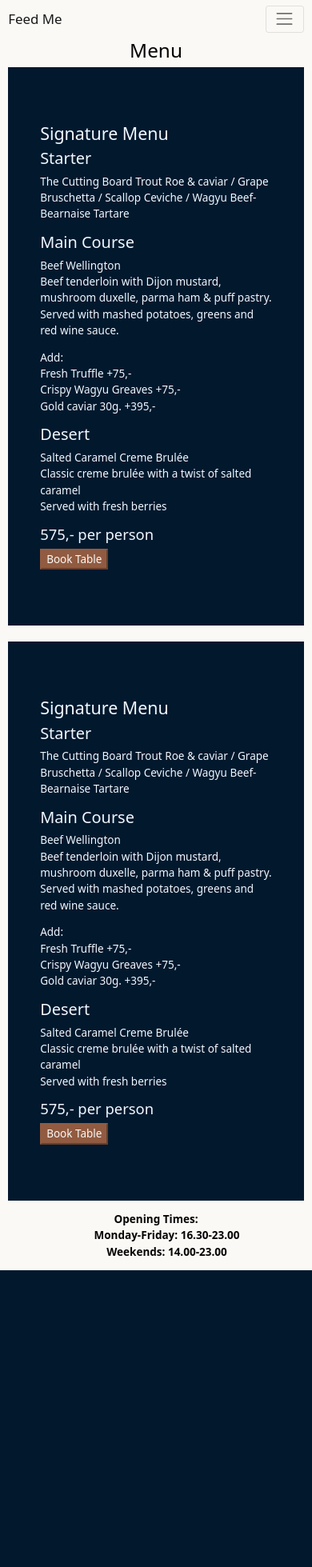
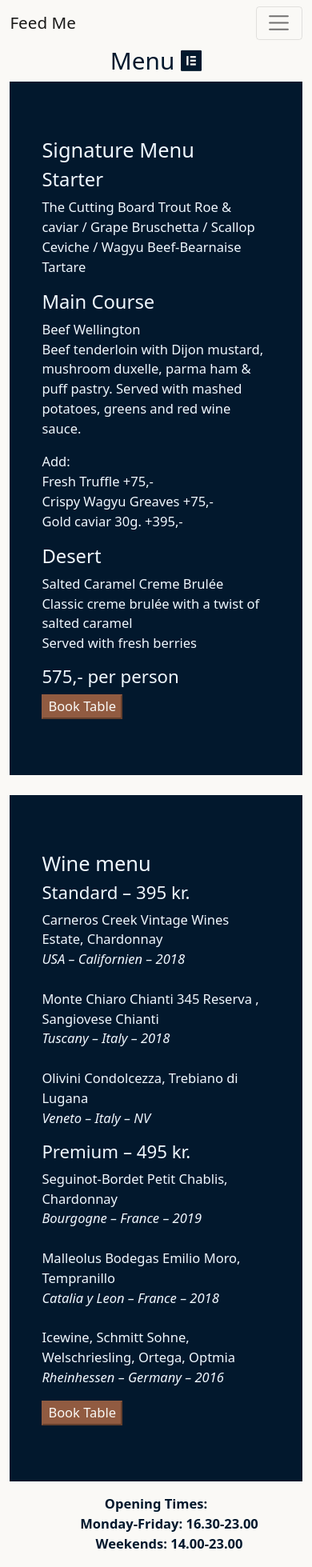
Before and after one commit to simonmortensen23/table-booking, a Django app: page /menu/ in a window 390 px wide. Shown: the whole page at 80% size. Before the commit the page ends 1588 px from the top, so only its background shows below. Run offline with Django 3.2, Linux system fonts and the light colour scheme; some libraries are stand-ins or nearby versions.

Commit message:
Add style to login, sign up and logout page. and changed forms to be responsive for different devices

```diff
--- a/feedme/views.py
+++ b/feedme/views.py
@@ -5,7 +5,14 @@ from .models import Booking
 from .forms import BookingForm
 
 # Create your views here.
-
+def status_500(request, *args, **kwargs):
+    bookings = Booking.objects.all()
+    context = {
+        'bookings': bookings
+    }
+    response = render(request, '500.html', context)
+    response.status_code = 500
+    return response
 
 def view_home(request):
     """
--- a/static/css/style.css
+++ b/static/css/style.css
@@ -1,14 +1,14 @@
 html, body {
     background-color: rgb(250, 249, 246);
     height: 100%;
-    color: rgb(6, 4, 3);
-    font-size: calc(12px + 0.390625vw);
+    font-size: calc(15px + 0.390625vw);
+    color:#02182d;
 
 }
 
 nav {
     background-color: rgb(250, 249, 246);
-    color: rgb(6, 4, 3);
+
 }
 
 h1 {
@@ -18,10 +18,6 @@ h1 {
 
 ul, li {
     list-style: none;
-}
-
-i {
-    padding: 2px;
 }
 
 .card {
@@ -45,8 +41,7 @@ input {
 
 .home-image {
     background-image: url('/static/images/feedme.jpg');
-    background-size: 100%;
-    min-height: calc(100vh - 80px);
+    min-height: calc(80vh - 80px);
     width: 100%;
     background-size: cover;
 
@@ -54,12 +49,12 @@ input {
 
 .home-intro {
     background-color: rgba(250, 249, 246, 0.9);
-    position: absolute;
-    top: 50%;
-    left: 50%;
-    transform: translate(-50%, -50%);
+    margin: 0 auto;
     text-align: center;
-    padding-bottom: 40px;
+    margin-top: 20px;
+    margin-bottom: 20px;
+    padding: 40px;
+    box-shadow: 5px 10px rgba(145,91,65, 0.5);
 }
 
 .home-intro-text {
@@ -96,10 +91,7 @@ label {
 
 .booking-form {
     background-color: rgba(250, 249, 246, 0.9);
-    position: absolute;
-    top: 50%;
-    left: 50%;
-    transform: translate(-50%, -50%);
+    margin: 0 auto;
     text-align: center;
     margin-top: 20px;
     margin-bottom: 20px;
@@ -134,9 +126,7 @@ label {
 }
 
 footer {
-    background-color: rgb(250, 249, 246);
-    color: rgb(6, 4, 3);
-
+    background-color: rgba(250, 249, 246);
 }
 
 .messages {
@@ -150,6 +140,6 @@ footer {
     position: relative;
     opacity: 0;
     visibility: hidden;
-    transform: translateX(-10px); // translateX, translateY, translateZ works well
+    transform: translateX(-10px);
     transition: visibility 0s 250ms, opacity 250ms, transform 250ms;
 }
--- a/templates/account/password_reset.html
+++ b/templates/account/password_reset.html
@@ -1,4 +1,5 @@
 {% extends "account/base.html" %}
+{% load static %}
 
 {% load i18n %}
 {% load account %}
@@ -6,6 +7,7 @@
 {% block head_title %}{% trans "Password Reset" %}{% endblock %}
 
 {% block content %}
+<section class="container-fluid">
 
     <h1>{% trans "Password Reset" %}</h1>
     {% if user.is_authenticated %}
@@ -14,11 +16,13 @@
 
     <p>{% trans "Forgotten your password? Enter your e-mail address below, and we'll send you an e-mail allowing you to reset it." %}</p>
 
-    <form method="POST" action="{% url 'account_reset_password' %}" class="password_reset">
+    <form method="POST" action="{% url 'account_reset_password' %}" class="password_reset login">
         {% csrf_token %}
         {{ form.as_p }}
         <input type="submit" value="{% trans 'Reset My Password' %}" />
     </form>
 
     <p>{% blocktrans %}Please contact us if you have any trouble resetting your password.{% endblocktrans %}</p>
+    </div>
+    </section>
 {% endblock %}
--- a/templates/account/signup.html
+++ b/templates/account/signup.html
@@ -5,9 +5,9 @@
 {% block head_title %}{% trans "Signup" %}{% endblock %}
 
 {% block content %}
-<section class="signup-image">
-  <div class="booking-form rounded">
-<h1>{% trans "Sign Up" %}<i class="fa-solid fa-user-plus"></i></h1>
+<section class="signup-image rounded col-xl-5 col-lg-6 col-md-8 col-sm-10 mx-auto text-center form p-4">
+  <div class="booking-form rounded col-md-4 col-md-offset-4">
+<h1>{% trans "Sign Up" %} <i class="fas fa-user-plus"></i></h1>
 
 <p class="text-center">{% blocktrans %}Already have an account? Then please <a href="{{ login_url }}">sign in</a>.{% endblocktrans %}</p>
 
--- a/templates/base.html
+++ b/templates/base.html
@@ -1,7 +1,7 @@
 {% load static %}
 
 <!DOCTYPE html>
-<html class="h-100">
+<html lang="en">
 
 <head>
     <title>Feed Me</title>
@@ -9,7 +9,7 @@
     <link rel="preconnect" href="https://fonts.gstatic.com">
     <link href="https://fonts.googleapis.com/css2?family=Roboto:wght@300&display=swap" rel="stylesheet">
     <link href="https://fonts.googleapis.com/css2?family=Lato:wght@300;700&display=swap" rel="stylesheet">
-    <link rel="stylesheet" href="https://cdnjs.cloudflare.com/ajax/libs/font-awesome/6.1.2/css/all.min.css">
+    <link rel="stylesheet" href="https://cdnjs.cloudflare.com/ajax/libs/font-awesome/5.15.4/css/all.min.css">
     <meta name="viewport" content="width=device-width, initial-scale=1" />
     <link href="https://cdn.jsdelivr.net/npm/bootstrap@5.0.2/dist/css/bootstrap.min.css" rel="stylesheet" integrity="sha384-EVSTQN3/azprG1Anm3QDgpJLIm9Nao0Yz1ztcQTwFspd3yD65VohhpuuCOmLASjC" crossorigin="anonymous">
     <script src="https://cdn.jsdelivr.net/npm/bootstrap@5.0.2/dist/js/bootstrap.bundle.min.js" integrity="sha384-MrcW6ZMFYlzcLA8Nl+NtUVF0sA7MsXsP1UyJoMp4YLEuNSfAP+JcXn/tWtIaxVXM" crossorigin="anonymous"></script>
@@ -87,9 +87,9 @@
     </main>
 
     <!-- Footer -->
-    <footer class="footer mt-auto py-3 dark-bg">
-        <p class="m-0 text-center fw-bold">Opening Times:</p>
-        <ul class="m-0 text-center fw-bold">
+    <footer class="footer mt-auto py-3 text-center">
+        <p class="m-0 fw-bold">Opening Times:</p>
+        <ul class="m-0 fw-bold">
             <li>Monday-Friday: 16.30-23.00</li>
             <li>Weekends: 14.00-23.00</li>
         </ul>
@@ -97,13 +97,3 @@
 </body>
 
 </html>
-
-<script>
-    var m = document.getElementsByClassName("messages");  // Return an array
-
-    setTimeout(function(){
-       if (m && m.length) {
-           m[0].classList.add('hide');
-       }
-    }, 3000);
-</script>
--- a/templates/edit_booking.html
+++ b/templates/edit_booking.html
@@ -5,7 +5,7 @@
 
 <section class="page-section clearfix">
     <div class="container">
-        <div class="intro">
+        <div>
             <div class="left-0 text-center bg-faded p-5 rounded">
                 <h2 class="section-heading mb-4">
                     <span class="section-heading-upper">Edit your booking</span>
@@ -16,7 +16,7 @@
                 <p><a href="{% url 'view_booking' %}">Changed my mind, back to my booking</a></p>
                 <div class="row">
                     <div class="col-md-8 mt-3 offset-md-2">
-                        <form method="POST" name="form" class="booking-form">
+                        <form method="POST" name="form" class="form">
 
                             {{form|crispy}}
 
--- a/templates/index.html
+++ b/templates/index.html
@@ -2,9 +2,9 @@
 
 {% block content %}
 
-<div class="container-fluid home home-image">
+<div class="container-fluid home home-image rounded col-xl-5 col-lg-6 col-md-8 col-sm-10 mx-auto text-center form p-4">
 
-        <div class="home-intro">
+        <div class="home-intro col-md-4 col-md-offset-4">
             <div class="home-intro-text">
                 <h1>Feed Me</h1>
                 <p>Feeding people since 2022</p>
--- a/templates/make_booking.html
+++ b/templates/make_booking.html
@@ -4,9 +4,9 @@
 {% load crispy_forms_tags %}
 
 <section class="page-section clearfix">
-    <div class="container-fluid booking-image">
-        <div class="">
-            <div class="left-0 text-center bg-faded p-5 rounded booking-form">
+    <div class="container-fluid booking-image col-xl-5 col-lg-6 col-md-8 col-sm-10 mx-auto text-center form p-4">
+
+            <div class="left-0 text-center bg-faded p-5 rounded booking-form col-md-4 col-md-offset-4">
                 <h2 class="section-heading mb-4">
                     <span class="section-heading-upper">Table Booking Form</span>
                 </h2>
--- a/templates/menu.html
+++ b/templates/menu.html
@@ -3,7 +3,7 @@
 {% block content %}
 
 <div class="container-fluid">
-    <h1>Menu</h1>
+    <h1>Menu <i class="fab fa-elementor"></i></h1>
     <div class="menu-container">
         <div class="menu-signature">
             <h2>Signature Menu</h2>
@@ -46,38 +46,15 @@
     <br>
     <div class="menu-container">
         <div class="menu-signature">
-            <h2>Signature Menu</h2>
-            <h3>Starter</h3>
-            <p>The Cutting Board
-                Trout Roe & caviar / Grape Bruschetta / Scallop Ceviche / Wagyu Beef-Bearnaise Tartare</p>
-            <h3>Main Course</h3>
-            <p><span> Beef Wellington <br> </span>
-                Beef tenderloin with Dijon mustard, mushroom duxelle, parma ham & puff pastry. Served with mashed potatoes, greens and red wine sauce.</p>
-            <p>
-                <span>Add: <br></span>
-                <span>
-                    Fresh Truffle +75,- <br>
-                </span>
-                <span>
-                    Crispy Wagyu Greaves +75,- <br>
-                </span>
-                <span>
-                    Gold caviar 30g. +395,- <br>
-                </span>
-            </p>
-            <h3>Desert</h3>
-            <p>
-                <span>
-                    Salted Caramel Creme Brulée <br>
-                </span>
-                <span>
-                    Classic creme brulée with a twist of salted caramel <br>
-                </span>
-                <span>
-                    Served with fresh berries
-                </span>
-            </p>
-            <h4>575,- per person</h4>
+            <h2>Wine menu</h2>
+            <h4>Standard – 395 kr.</h4>
+            <p>Carneros Creek Vintage Wines Estate, Chardonnay<br><em>USA – Californien – 2018</em>
+                <br><br>Monte Chiaro Chianti 345 Reserva , Sangiovese Chianti<br><em>Tuscany – Italy – 2018</em>
+                <br><br>Olivini Condolcezza, Trebiano di Lugana<br><em>Veneto – Italy – NV</em></p>
+            <h4>Premium – 495 kr.</h4>
+            <p>Seguinot-Bordet Petit Chablis, Chardonnay<br><em>Bourgogne – France – 2019</em>
+                <br><br>Malleolus Bodegas Emilio Moro, Tempranillo<br><em>Catalia y Leon – France – 2018</em>
+                <br><br>Icewine, Schmitt Sohne, Welschriesling, Ortega, Optmia<br><em>Rheinhessen – Germany – 2016</em></p>
             <button onclick="window.location.href={% url 'make_booking' %};">
                 Book Table
             </button>
```
Also changed, not shown: templates/500.html (added, +8 -0 lines), templates/account/login.html (+5 -13 lines), templates/account/logout.html (+4 -4 lines), static/images/feedme4.jpg (added).
